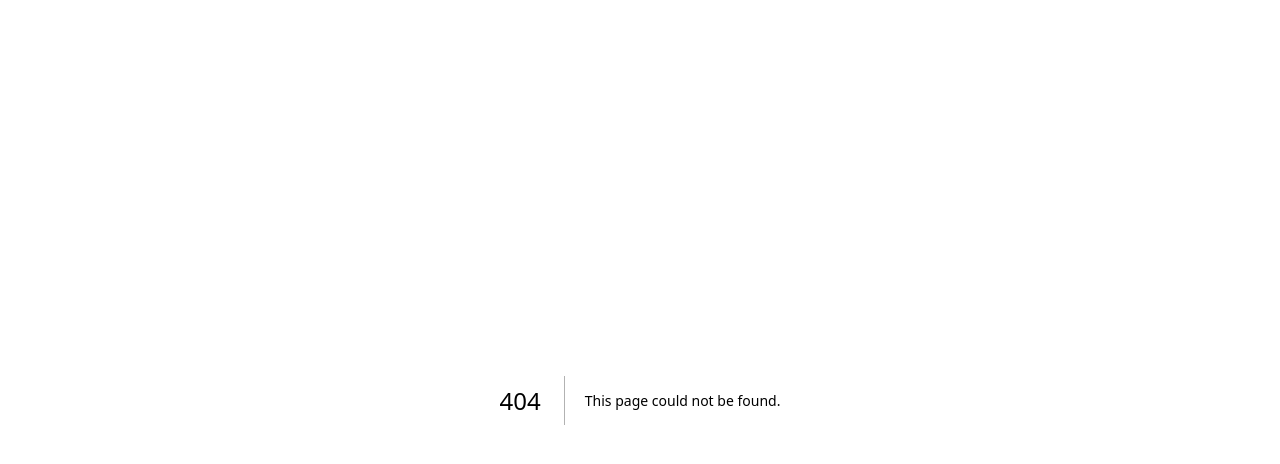
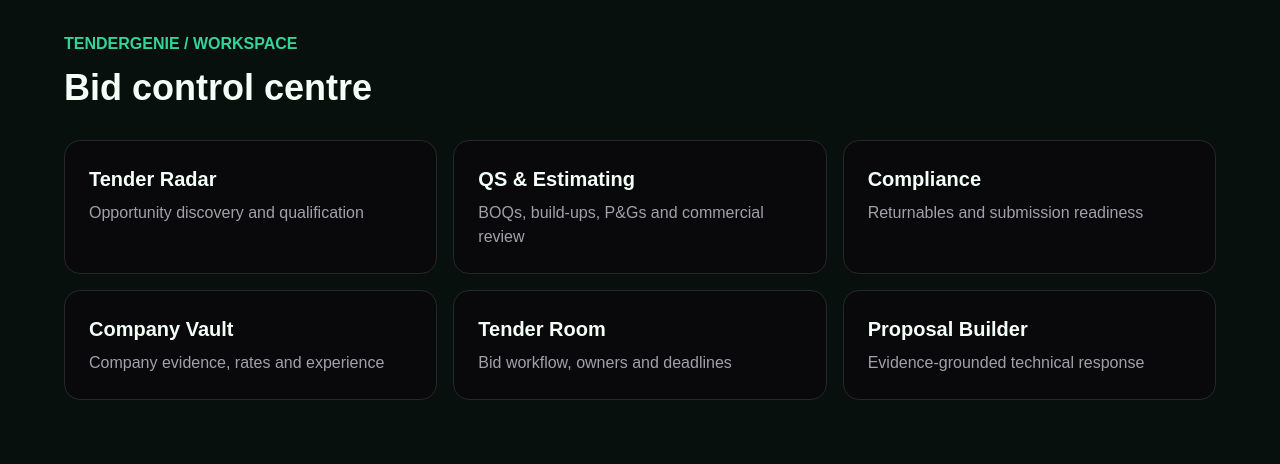
Before and after one commit to MaverickMonoka/TenderGenie-, a Next.js app: page /dashboard in a window 1280 px wide. Before the commit this address had no page. Shown: the top 464 px of the page. Built offline with nearby package versions, Linux system fonts and the light colour scheme.

Commit message:
Build production TenderGenie baseline

```diff
--- /dev/null
+++ b/app/dashboard/page.tsx
@@ -0,0 +1,3 @@
+import Link from "next/link";
+const modules=[["Tender Radar","Opportunity discovery and qualification"],["QS & Estimating","BOQs, build-ups, P&Gs and commercial review"],["Compliance","Returnables and submission readiness"],["Company Vault","Company evidence, rates and experience"],["Tender Room","Bid workflow, owners and deadlines"],["Proposal Builder","Evidence-grounded technical response"]];
+export default function Dashboard(){return <main className="min-h-screen p-8"><div className="mx-auto max-w-6xl"><p className="text-emerald-400 font-bold">TENDERGENIE / WORKSPACE</p><h1 className="mt-3 text-4xl font-black">Bid control centre</h1><div className="mt-8 grid gap-4 md:grid-cols-3">{modules.map(([a,b])=><Link key={a} href={a==="QS & Estimating"?"/dashboard/estimating":"#"} className="rounded-2xl border border-zinc-800 bg-zinc-950 p-6"><h2 className="font-bold text-xl">{a}</h2><p className="mt-2 text-zinc-400">{b}</p></Link>)}</div></div></main>}
```
